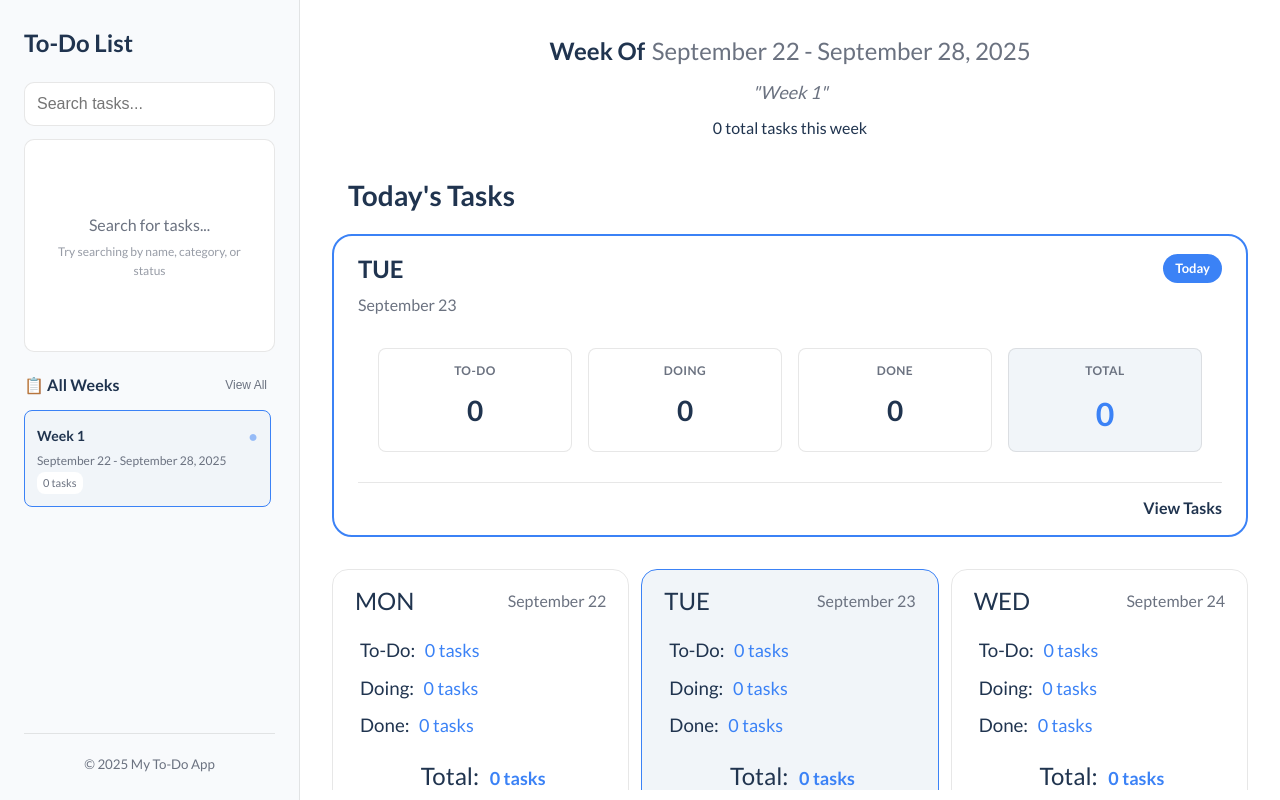
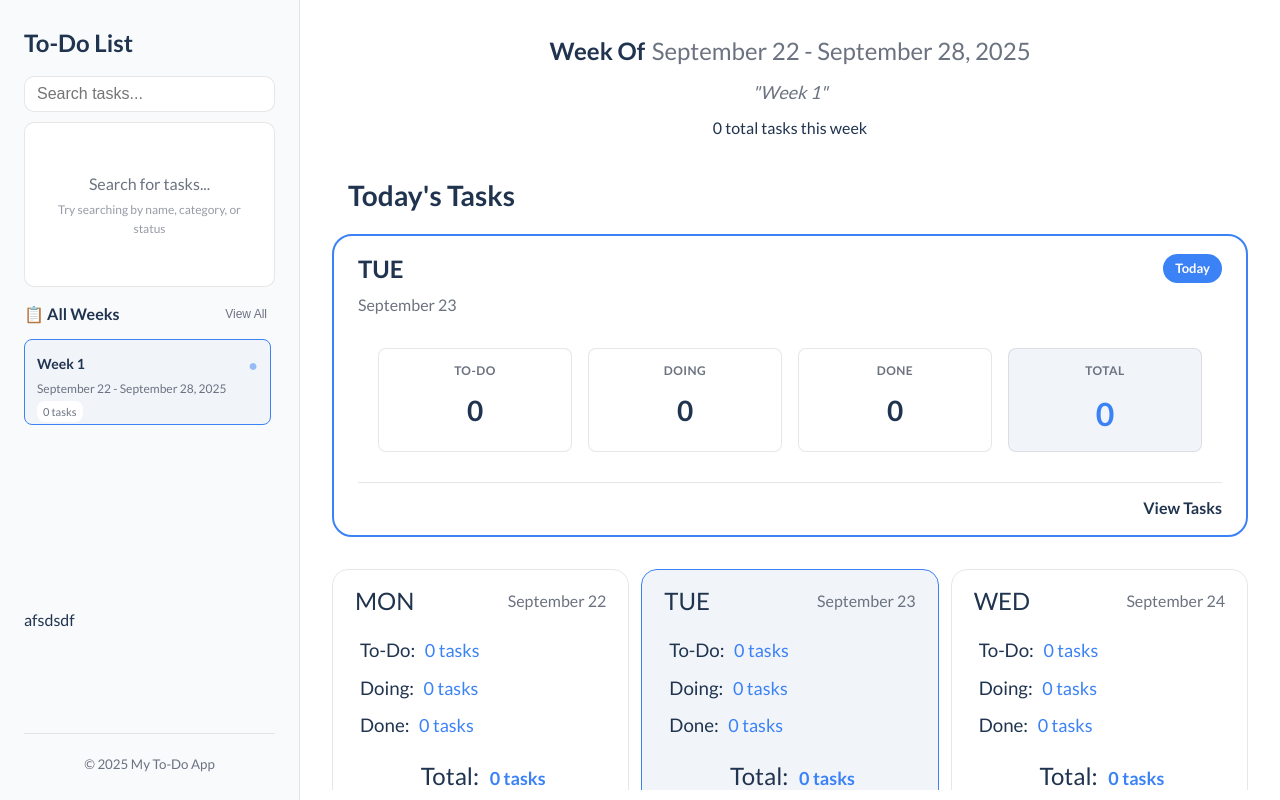
Before and after one commit to shefoo-om/To-Do-List, a Vue app: page / in a window 1280 px wide. Built offline with nearby package versions, Linux system fonts and the light colour scheme; a web font is replaced by a local one.

Commit message:
اعطيله بوش

```diff
--- a/src/components/layout/SideBar.vue
+++ b/src/components/layout/SideBar.vue
@@ -145,6 +145,7 @@ function handleTaskSelected(task) {
       </div>
     </div>
 
+    <div class="content-list">afsdsdf</div>
     <footer class="sidebar__footer">
       <small class="text-secondary">© 2025 My To-Do App</small>
     </footer>
@@ -161,7 +162,7 @@ function handleTaskSelected(task) {
   border-right: 1px solid var(--color-border);
   display: flex;
   flex-direction: column;
-  gap: 20px;
+  gap: 14px;
   transition:
     transform 0.3s ease,
     opacity 0.3s ease;
@@ -259,14 +260,20 @@ function handleTaskSelected(task) {
 }
 
 .sidebar__search-container {
+  height: 28%;
   position: relative;
 }
 
 .week-list {
   flex: 1;
-  min-height: 0;
+  height: 40%;
   display: flex;
+  overflow-y: auto;
   flex-direction: column;
+}
+
+.content-list {
+  height: 15%;
 }
 
 .week-list-header {
@@ -347,6 +354,7 @@ function handleTaskSelected(task) {
 }
 
 .week-item-content {
+  height: 60px;
   display: flex;
   flex-direction: column;
   gap: 4px;
--- a/src/components/ui/SearchComponent.vue
+++ b/src/components/ui/SearchComponent.vue
@@ -204,11 +204,11 @@ function formatDate(dateString) {
 <style scoped>
 .search-component {
   position: relative;
-  height: 270px;
+  height: 100%;
   width: 100%;
   display: flex;
   flex-direction: column;
-  gap: 5px;
+  gap: 2px;
 }
 
 .search-input-container {
@@ -220,7 +220,7 @@ function formatDate(dateString) {
 
 .search-input {
   width: 100%;
-  padding: 12px;
+  padding: 8px 12px;
   padding-right: 40px;
   border: 1px solid var(--color-border);
   border-radius: 10px;
```
